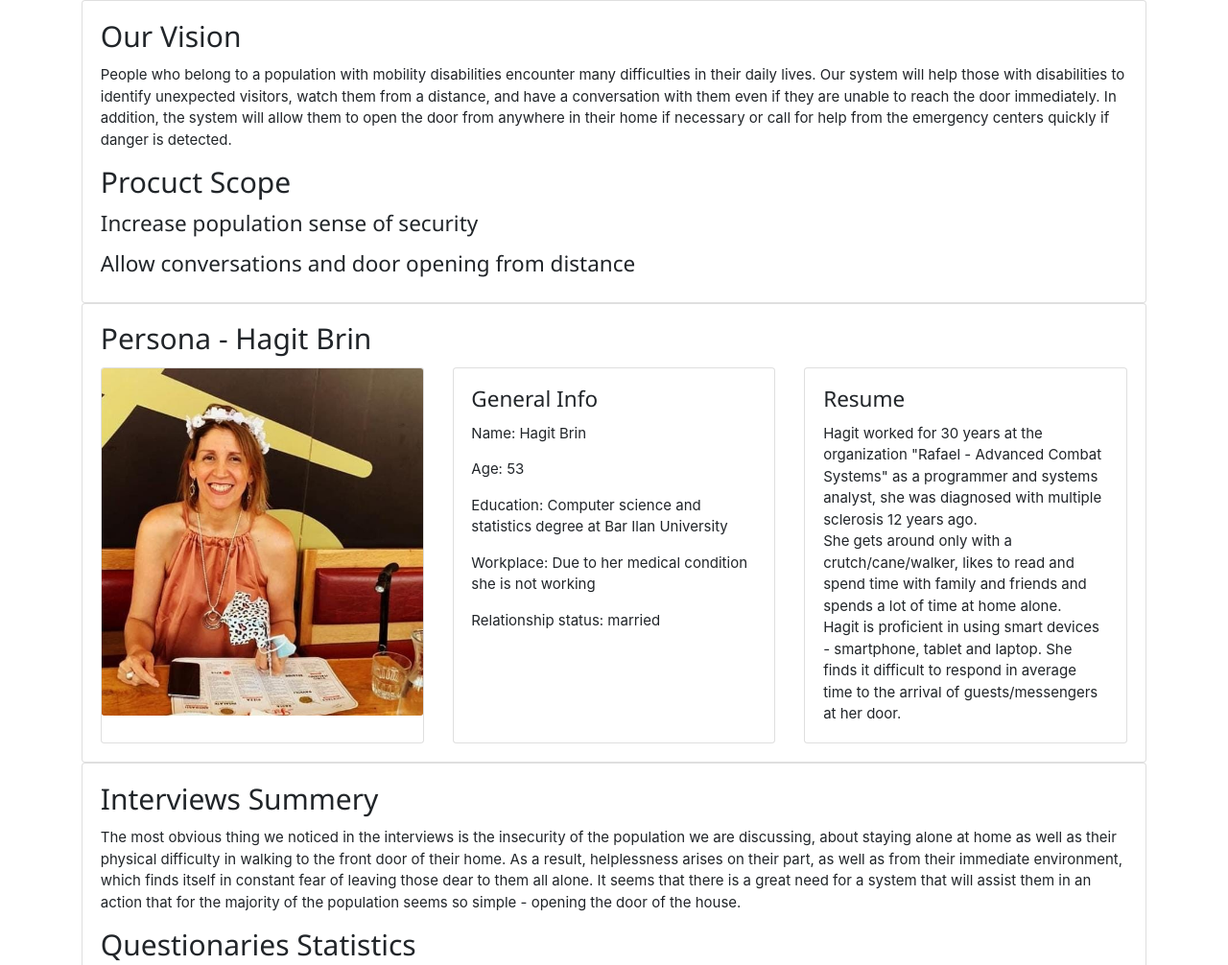
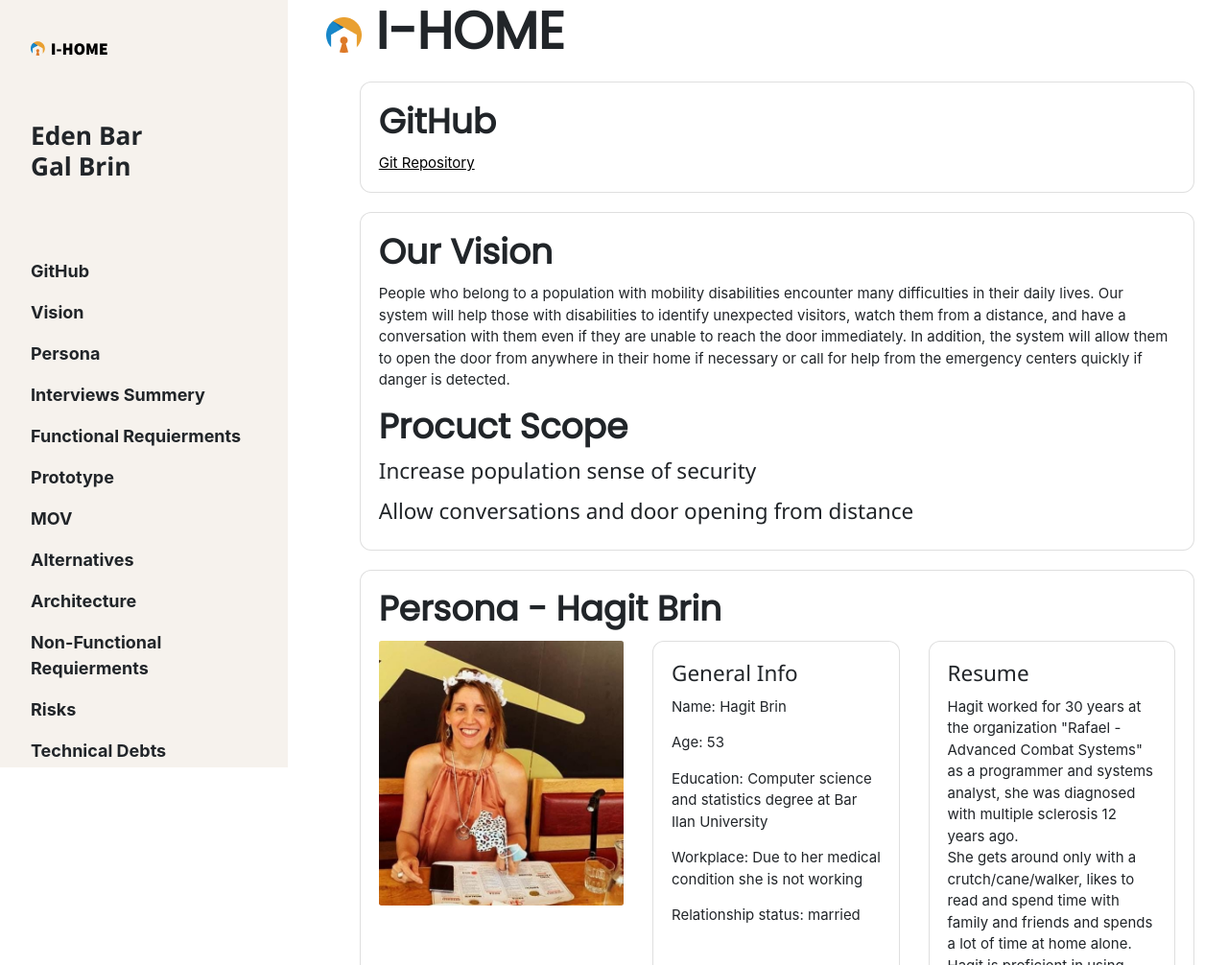
Before and after one commit to EdenBar01/Requierment-Engineering-Project, a plain HTML site: page index.html in a window 1280 px wide. Shown: the top 1006 px of the page at 96% size. Drawn offline with nearby package versions, Linux system fonts and the light colour scheme.

Commit message:
styling and content

```diff
--- a/index.html
+++ b/index.html
@@ -8,69 +8,48 @@
   <title>Requierment engineering</title>
   <link rel="stylesheet" href="https://www.w3schools.com/w3css/4/w3.css">
   <link rel="stylesheet" href="https://stackpath.bootstrapcdn.com/bootstrap/4.5.0/css/bootstrap.min.css">
+  <link rel="stylesheet" href="https://fonts.googleapis.com/css?family=Poppins">
   <link rel="stylesheet" href="styles.css">
 </head>
 
 <body>
-  <!-- <nav class="w3-sidebar w3-red w3-collapse w3-top w3-large w3-padding" style="z-index:3;width:300px;font-weight:bold;" id="mySidebar"><br>
+  <nav class="w3-sidebar w3-collapse w3-top w3-large w3-padding" style="z-index:3;width:300px;font-weight:bold;" id="mySidebar"><br>
     <a href="javascript:void(0)" onclick="w3_close()" class="w3-button w3-hide-large w3-display-topleft" style="width:100%;font-size:22px">Close Menu</a>
     <div class="w3-container">
-      <h3 class="w3-padding-64"><b>Eran Jehassy <br> Din Salman</b></h3>
+      <a href="#"><img src="logo.png"></a>
+      <h3 class="w3-padding-64"><b>Eden Bar <br> Gal Brin</b></h3>
     </div>
     <div class="w3-bar-block">
-      <a href="#" onclick="w3_close()" class="w3-bar-item w3-button w3-hover-white">Home</a>
-      <a href="#github" onclick="w3_close()" class="w3-bar-item w3-button w3-hover-white">GitHub</a>
-      <a href="#technologies" onclick="w3_close()" class="w3-bar-item w3-button w3-hover-white">Technologies</a>
-      <a href="#performance" onclick="w3_close()" class="w3-bar-item w3-button w3-hover-white">Performance</a>
-      <a href="#inverted-index" onclick="w3_close()" class="w3-bar-item w3-button w3-hover-white">Inverted Index</a>
-      <a href="#tf-idf" onclick="w3_close()" class="w3-bar-item w3-button w3-hover-white">tf-idf</a>
-      <a href="#query-expansion" onclick="w3_close()" class="w3-bar-item w3-button w3-hover-white">Query Expansion</a>
-      <a href="#hubs-authorities" onclick="w3_close()" class="w3-bar-item w3-button w3-hover-white">Hubs And Authorities</a>
-      <a href="#page-rank" onclick="w3_close()" class="w3-bar-item w3-button w3-hover-white">Page Rank</a>
-      <a href="#relevance-feedback" onclick="w3_close()" class="w3-bar-item w3-button w3-hover-white">Relevance Feedback</a>
+      <a href="#git" onclick="w3_close()" class="w3-bar-item w3-button w3-hover-white">GitHub</a>
+      <a href="#introduction" onclick="w3_close()" class="w3-bar-item w3-button w3-hover-white">Vision</a>
+      <a href="#persona" onclick="w3_close()" class="w3-bar-item w3-button w3-hover-white">Persona</a>
+      <a href="#interview-questions" onclick="w3_close()" class="w3-bar-item w3-button w3-hover-white">Interviews Summery</a>
+      <a href="#functional-requirements" onclick="w3_close()" class="w3-bar-item w3-button w3-hover-white">Functional Requierments</a>
+      <a href="#prototype" onclick="w3_close()" class="w3-bar-item w3-button w3-hover-white">Prototype</a>
+      <a href="#MOV" onclick="w3_close()" class="w3-bar-item w3-button w3-hover-white">MOV</a>
+      <a href="#alternatives" onclick="w3_close()" class="w3-bar-item w3-button w3-hover-white">Alternatives</a>
+      <a href="#architecture" onclick="w3_close()" class="w3-bar-item w3-button w3-hover-white">Architecture</a>
+      <a href="#non-functional-requierments" onclick="w3_close()" class="w3-bar-item w3-button w3-hover-white">Non-Functional Requierments</a>
+      <a href="#risks" onclick="w3_close()" class="w3-bar-item w3-button w3-hover-white">Risks</a>
+      <a href="#technical-debts" onclick="w3_close()" class="w3-bar-item w3-button w3-hover-white">Technical Debts</a>
+      <a href="#stakeholders" onclick="w3_close()" class="w3-bar-item w3-button w3-hover-white">Stakeholders Diagram</a>
+      <a href="#sdt" onclick="w3_close()" class="w3-bar-item w3-button w3-hover-white">SDT</a>
+      <a href="#alg" onclick="w3_close()" class="w3-bar-item w3-button w3-hover-white">Algorithm Transparency</a>
       <a href="#challenges" onclick="w3_close()" class="w3-bar-item w3-button w3-hover-white">Challenges</a>
     </div>
-  </nav> -->
- <div id="sidebar">
-  <ul class="nav">
-    <li>
-      <a href="#">
+  </nav>
 
-      </a>
-    </li>
-    <li>
-      <a href="#">
-
-      </a>
-    </li>
-    <li>
-      <a href="#">
-
-      </a>
-    </li>
-    <li>
-      <a href="#">
-
-      </a>
-    </li>
-    <li>
-      <a href="#">
-
-      </a>
-    </li>
-    <li>
-      <a href="#">
-
-    </li>
-    <li>
-      <a href="#">
-
-      </a>
-    </li>
-  </ul>
-</div>
-<div id="page-content">
- <div class="container" id="introduction">
+<div class="w3-main" id="page-content" style="margin-left: 340px; margin-right: 40px;">
+  <h1 style="font-family: Poppins; font-weight: 900; font-size: 54px;"><img src="only_logo.png"> I-HOME</h1>
+  <div class="container" id="git">
+    <div class="card" id="git-card">
+      <div class="card-body">
+        <h2 class="card-title">GitHub</h2>
+        <a href="https://github.com/EdenBar01/Requierment-Engineering-Project" style="text-decoration: none; color: black; text-decoration: underline;">Git Repository</a>
+      </div>
+    </div>
+   </div>
+  <div class="container" id="introduction">
   <div class="card" id="introduction-card">
    <div class="card-body">
     <h2 class="card-title">Our Vision</h2>
--- a/styles.css
+++ b/styles.css
@@ -0,0 +1,18 @@
+@import url(https://fonts.googleapis.com/css?family=Poppins);
+#mySidebar{
+ background-color: rgba(245, 241, 235, 0.9);
+}
+#page-content h2{
+ font-weight: 900;
+ font-size: 36px;
+ font-family: Poppins;
+}
+.container{
+ margin: 20px;
+}
+.card{
+ border-radius: 12px;
+}
+#persona-card-img{
+ border: none;
+}
```
Also changed, not shown: logo.png (added), only_logo.png (added), 1 other file.
